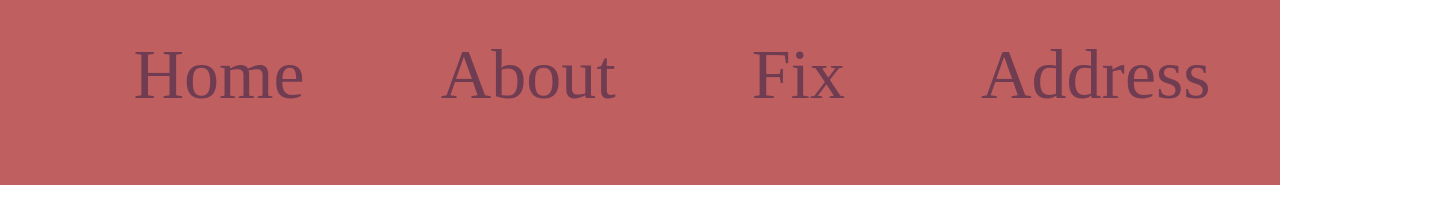
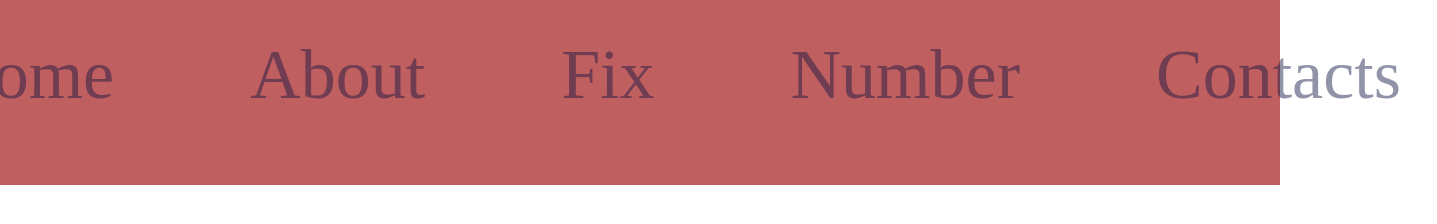
Before and after one commit to Daria1404/website, a plain HTML site: page index.html in a window 1280 px wide. Shown: the whole page, 1437 px wide, since content can reach past the window. Drawn offline with Linux system fonts and the light colour scheme.

Commit message:
different

```diff
--- a/index.html
+++ b/index.html
@@ -13,7 +13,8 @@
                 <li>home</li>
                 <li>about</li>
                 <li>fix</li>
-                <li>address</li>
+                <li>number</li>
+                <li>contacts</li>
             </ul>
         </nav>
     </header>
```
